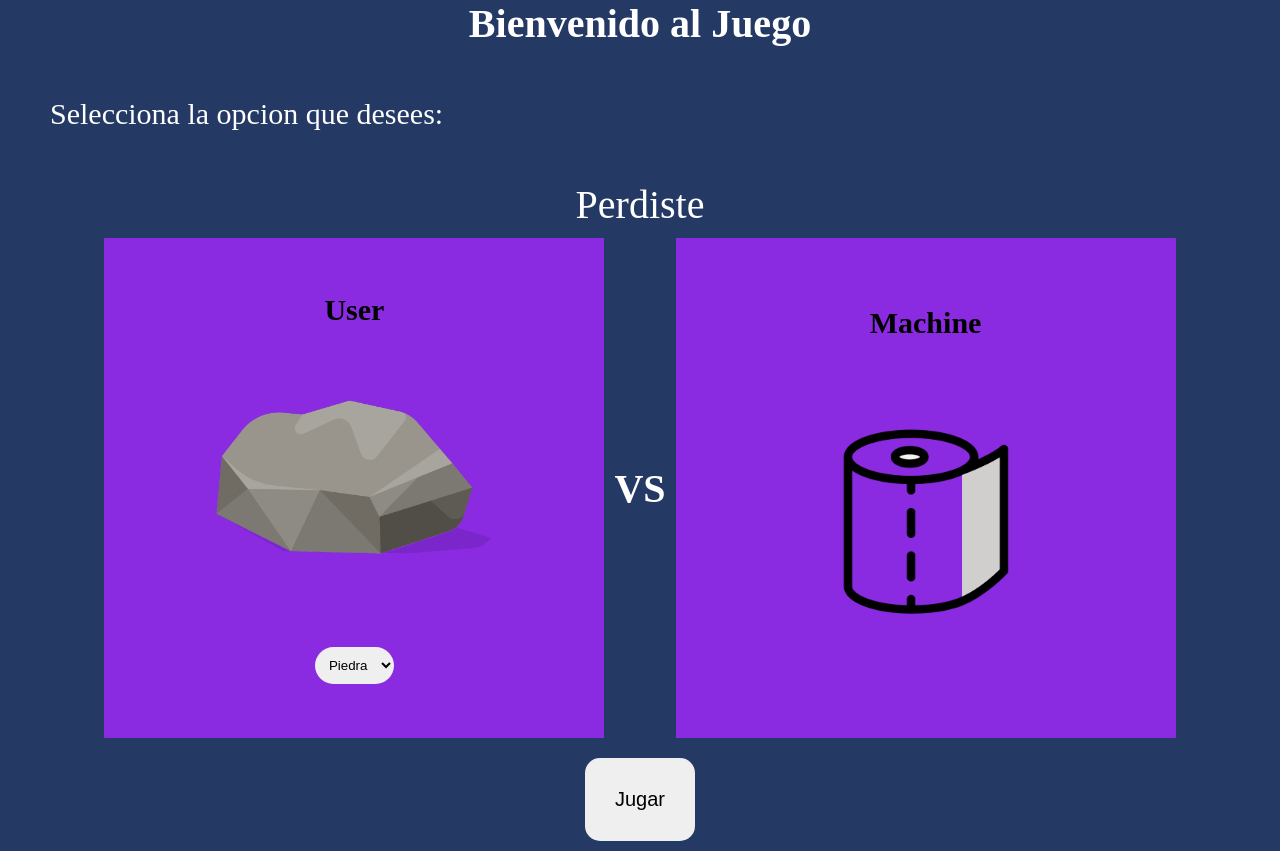
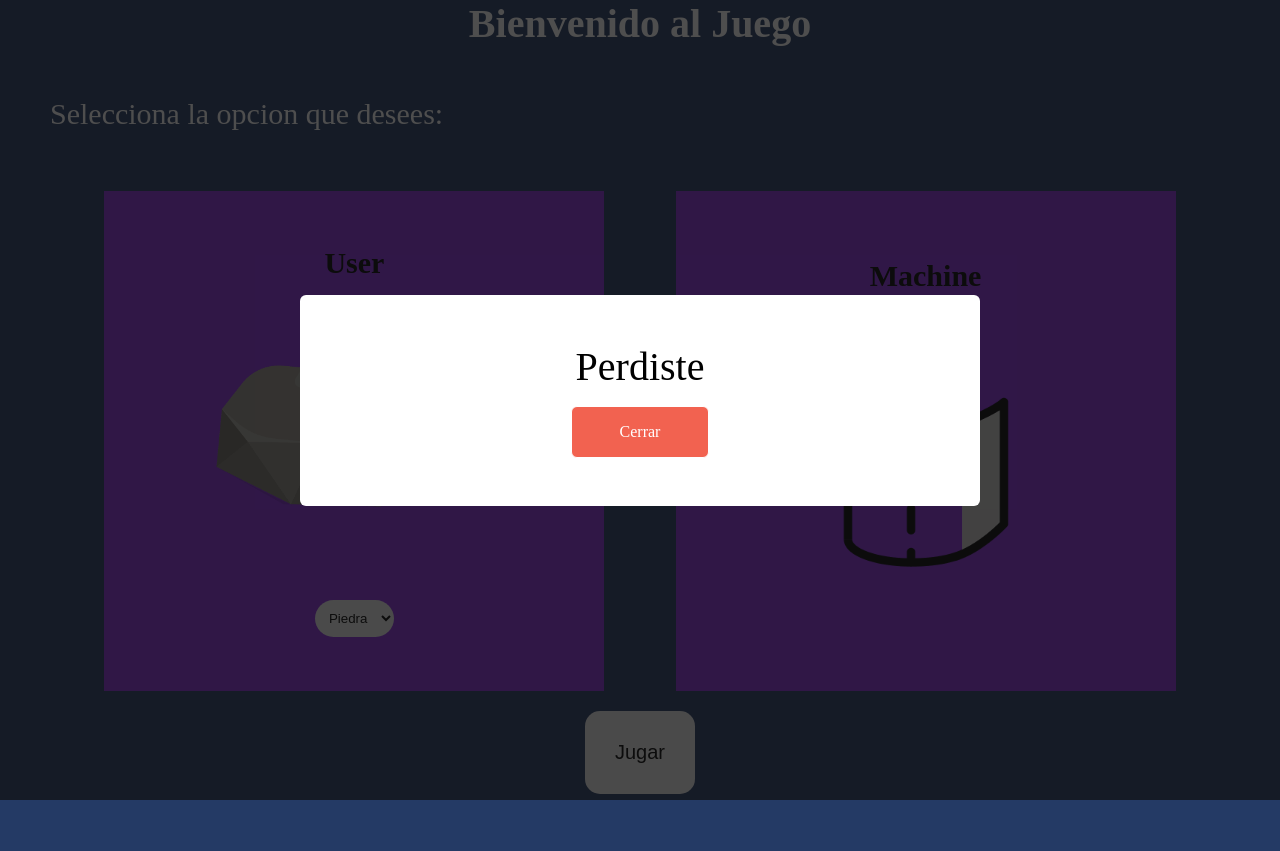
Before and after one commit to Charlytross2/Piedra-Papel-y-Tijeras, a plain HTML site: page index.html in a window 1280 px wide. Both pictures are taken after a click on the button "Jugar". After the commit the page ends 804 px from the top, so only its background shows below. Drawn offline with Linux system fonts and the light colour scheme.

Commit message:
Agregando modal

```diff
--- a/index.html
+++ b/index.html
@@ -10,7 +10,6 @@
   <body>
     <h1 class="title">Bienvenido al Juego</h1>
     <p>Selecciona la opcion que desees:</p>
-    <div class="resultado__juego"></div>
     <div class="juego">
       <section class="botones__juego">
         <select name="opciones" id="opciones" onchange="encontrarOption()">
@@ -30,6 +29,12 @@
     <div class="btn__container">
       <button id="btn-jugar">Jugar</button>
     </div>
+    <section class="modal">
+      <div class="modal__container">
+        <span class="modal__resultado"></span>
+        <a href="#" class="modal__close">Cerrar</a>
+      </div>
+    </section>
     <script src="./main.js"></script>
   </body>
 </html>
--- a/main.js
+++ b/main.js
@@ -1,8 +1,10 @@
 const opciones = ["Piedra", "Papel", "Tijera"];
 const btn = document.getElementById("btn-jugar");
 const machineJuego = document.querySelector(".img-machine");
-const divResultado = document.querySelector(".resultado__juego");
 let valores = document.getElementById("opciones");
+const modal = document.querySelector(".modal");
+const closeModal = document.querySelector(".modal__close");
+const resultadoModal = document.querySelector(".modal__resultado");
 
 function encontrarOption() {
   let select = valores.value;
@@ -16,8 +18,14 @@ function mostrarImagen(seleccionado) {
 }
 
 function boton() {
-  btn.addEventListener("click", () => {
+  btn.addEventListener("click", (e) => {
     jugar();
+    e.preventDefault();
+    modal.classList.add("modal--show");
+  });
+  closeModal.addEventListener("click", (e) => {
+    e.preventDefault();
+    modal.classList.remove("modal--show");
   });
 }
 
@@ -48,15 +56,15 @@ function jugar() {
     (seleccionado == rutaPiedra.nombre && varMachine == 3) ||
     (seleccionado == rutaTijera.nombre && varMachine == 2)
   ) {
-    divResultado.textContent = `Empate`;
+    resultadoModal.textContent = `Empate`;
   } else if (
     (seleccionado == rutaPapel.nombre && varMachine == 3) ||
     (seleccionado == rutaTijera.nombre && varMachine == 1) ||
     (seleccionado == rutaPiedra.nombre && varMachine == 2)
   ) {
-    divResultado.textContent = "Ganaste";
+    resultadoModal.textContent = "Ganaste";
   } else {
-    divResultado.textContent = `Perdiste`;
+    resultadoModal.textContent = `Perdiste`;
   }
 }
 
--- a/style.css
+++ b/style.css
@@ -98,11 +98,62 @@ button {
    margin-bottom: 30px;
 }
 
-.resultado__juego {
-   text-align: center;
+/*! Modal */
+.modal {
+   position: fixed;
+   top: 0;
+   left: 0;
+   right: 0;
+   bottom: 0;
+   background-color: #111111bd;
+   display: flex;
+   opacity: 0;
+   pointer-events: none;
+   transition: opacity .6s;
+   --transform: translateY(-100vh);
+   --transition : transform .8s;
 }
 
-.resultado__juego::first-line {
-   font-size: 40px;
-   color: #fff;
+.modal--show {
+   opacity: 1;
+   pointer-events: unset;
+   transition: opacity .6s;
+   --transform: translateY(0);
 }
+
+.modal__container {
+   background-color: #fff;
+   margin: auto;
+   width: 90%;
+   max-width: 600px;
+   max-height: 90%;
+   border-radius: 6px;
+   padding: 3em 2.5em;
+   display: grid;
+   gap: 1em;
+   place-items: center;
+   grid-auto-columns: 100%;
+   transform: var(--transform);
+   transition: var(--transition);
+}
+
+.modal__resultado {
+   font-size: 2.5rem;
+}
+
+.modal__close {
+   text-decoration: none;
+   color: white;
+   background-color: #F26250;
+   padding: 1em 3em;
+   border: 1px solid;
+   border-radius: 6px;
+   display: inline-block;
+   font-weight: 300;
+   transition: background-color .3s;
+}
+
+.modal__close:hover {
+   color: #F26250;
+   background-color: #fff;
+}
```
